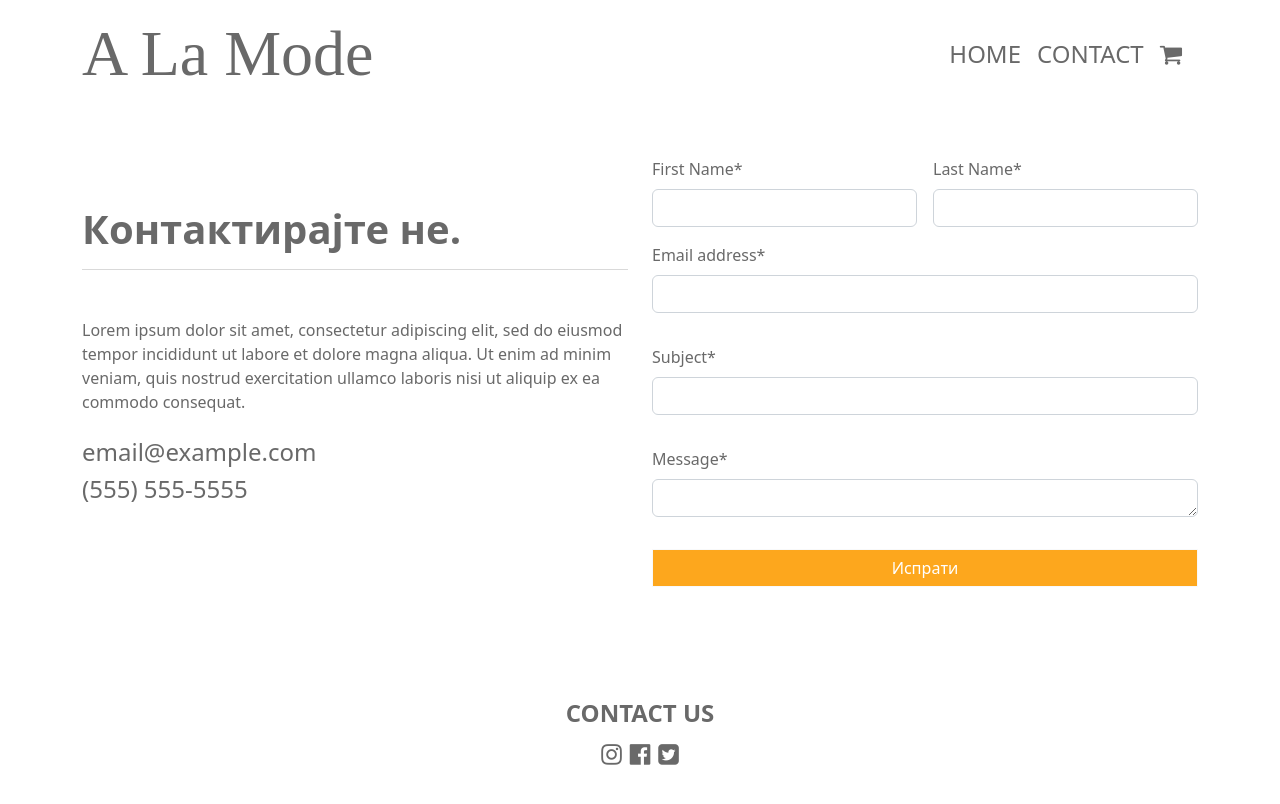
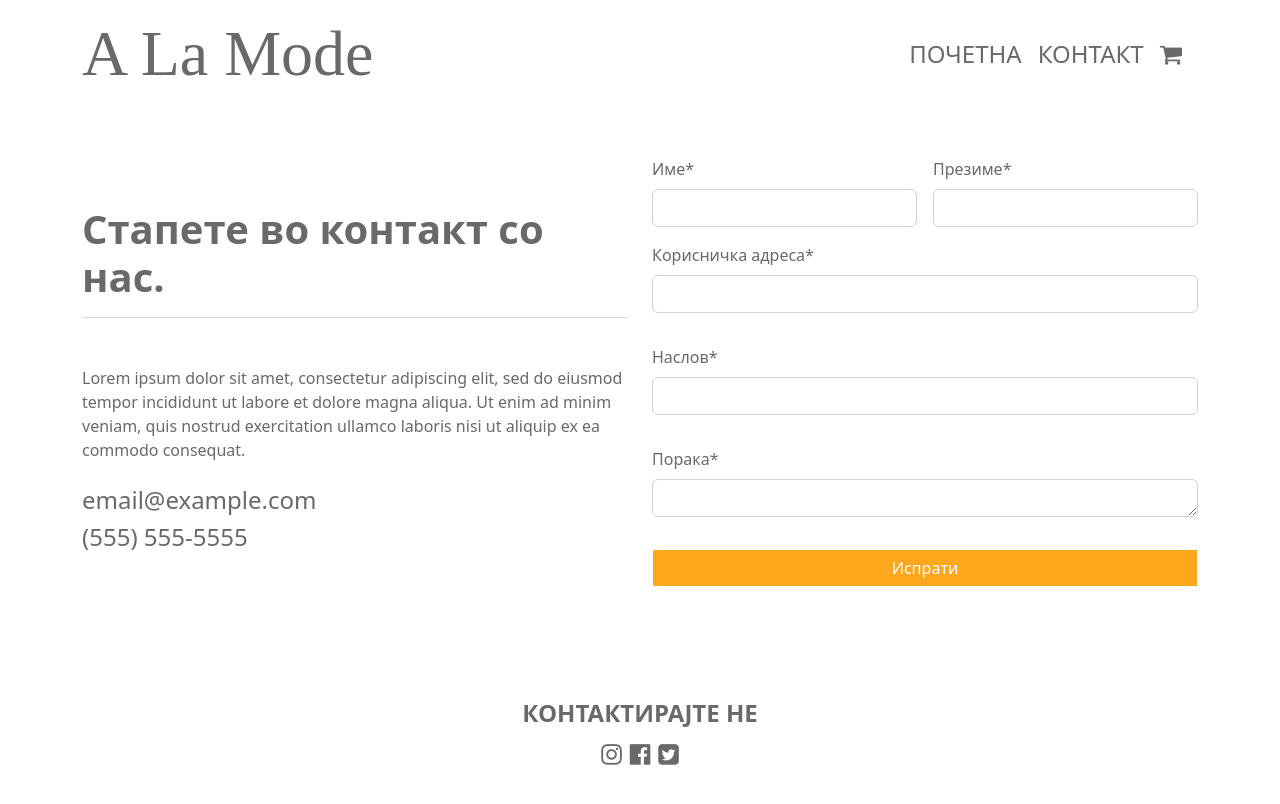
Before and after one commit to MartinaDonceva/a-la-mode, a Vue app: page /contact in a window 1280 px wide. Shown: the top 804 px of the page. Built offline with nearby package versions, Linux system fonts and the light colour scheme.

Commit message:
Translating english to macedonian where needed

```diff
--- a/src/components/CustomFooter.vue
+++ b/src/components/CustomFooter.vue
@@ -1,7 +1,7 @@
 <template>
   <footer class="container-fluid mt-5 py-5">
     <div class="text-center">
-      <h4 class="textColor fw-bolder">CONTACT US</h4>
+      <h4 class="textColor fw-bolder">КОНТАКТИРАЈТЕ НЕ</h4>
       <div class="text-center d-flex gap-2 justify-content-center">
         <a class="textColor navbar-brand fs-4 fw-light" href="#"
           ><i class="fa fa-instagram" aria-hidden="true"></i
--- a/src/components/CustomHeader.vue
+++ b/src/components/CustomHeader.vue
@@ -8,9 +8,9 @@
       <div class="collapse navbar-collapse text-center" id="navbarSupportedContent">
         <ul class="navbar-nav ms-lg-auto mb-2 mb-lg-0">
           <li class="nav-item">
-            <router-link :to="{name:'home'}" class="text-color navbar-brand fs-4 fw-light">HOME</router-link></li>
+            <router-link :to="{name:'home'}" class="text-color navbar-brand fs-4 fw-light">ПОЧЕТНА</router-link></li>
           <li class="nav-item">
-            <router-link :to="{name:'contact'}" class="text-color navbar-brand fs-4 fw-light" >CONTACT</router-link>
+            <router-link :to="{name:'contact'}" class="text-color navbar-brand fs-4 fw-light" >КОНТАКТ</router-link>
           </li>
           <li>
             <a class="text-color navbar-brand fs-4 fw-light" href="#"><i class="fa fa-shopping-cart" aria-hidden="true"></i></a>
--- a/src/views/Contact.vue
+++ b/src/views/Contact.vue
@@ -2,7 +2,7 @@
   <div class="container">
     <div class="row mt-5 text-color">
       <div class="col-lg-6">
-        <h1 class="fw-bold mt-5">Контактирајте не.</h1>
+        <h1 class="fw-bold mt-5">Стапете во контакт со нас.</h1>
         <hr/>
         <div class="mt-5">
           Lorem ipsum dolor sit amet, consectetur adipiscing elit,
@@ -18,23 +18,23 @@
         <form>
           <div class="row g-3 ">
             <div class="col">
-              <label for="name" class="form-label">First Name*</label>
+              <label for="name" class="form-label">Име*</label>
               <input type="text" class="form-control" id="name">
             </div>
             <div class="col">
-              <label for="Lastname" class="form-label">Last Name*</label>
+              <label for="Lastname" class="form-label">Презиме*</label>
               <input type="text" class="form-control" id="LastName">
             </div>
             <div class="mb-3">
-              <label for="email" class="form-label">Email address*</label>
+              <label for="email" class="form-label">Корисничка адреса*</label>
               <input type="email" class="form-control" id="email">
             </div>
             <div class="mb-3">
-              <label for="subject" class="form-label">Subject*</label>
+              <label for="subject" class="form-label">Наслов*</label>
               <input type="text" class="form-control" id="subject">
             </div>
             <div class="mb-3">
-              <label for="message" class="form-label">Message*</label>
+              <label for="message" class="form-label">Порака*</label>
               <textarea class="form-control" id="message" rows="1"></textarea>
             </div>
           </div>
```
